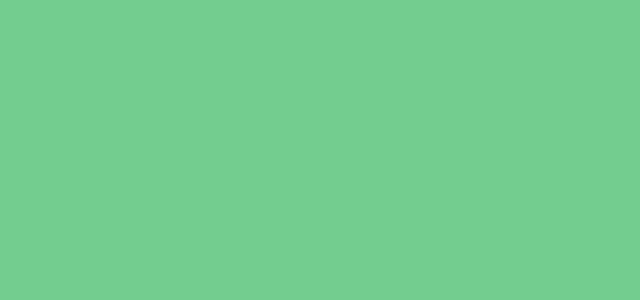
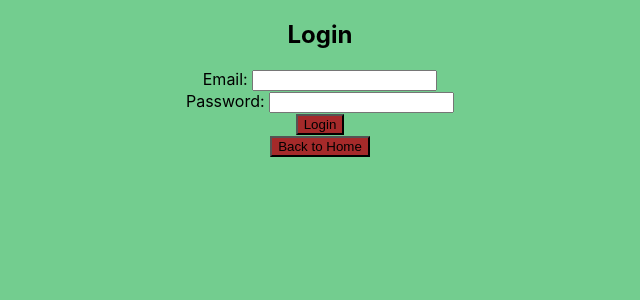
Before and after one commit to ketsia0623/technica-2025-hack, a React (Create React App) app in the folder my-ts-app/: page /login in a window 1280 px wide. Shown: the top 300 px of the page, without its empty margins (320-960 px from the left). Built offline with nearby package versions, Linux system fonts and the light colour scheme.

Commit message:
Added login basics

```diff
--- /dev/null
+++ b/my-ts-app/src/pages/LoginPage.css
@@ -0,0 +1,7 @@
+button {
+    background-color: brown;
+}
+
+.login-button {
+    background-color: brown;
+}
--- a/my-ts-app/src/pages/LoginPage.tsx
+++ b/my-ts-app/src/pages/LoginPage.tsx
@@ -1,7 +1,54 @@
-export default function LoginPage() {
+import React, { useState } from 'react';
+import { useNavigate } from 'react-router-dom';
+import './LoginPage.css';
+
+const LoginPage: React.FC = () => {
+  const navigate = useNavigate();
+  const [email, setEmail] = useState('');
+  const [password, setPassword] = useState('');
+
+  const handleLogin = (e: React.FormEvent) => {
+    e.preventDefault();
+    if (email && password) {
+      navigate('/dashboard');
+    }
+  };
+
   return (
-    <div>
-      {/* Quiz content */}
+    <div className="login-container">
+      <div className="login-card">
+        <h2 className="login-title">Login</h2>
+        <form onSubmit={handleLogin}>
+          <div className="login-form-group">
+            <label className="login-label">Email: </label>
+            <input
+              type="email"
+              value={email}
+              onChange={(e) => setEmail(e.target.value)}
+              className="login-input"
+              required
+            />
+          </div>
+          <div className="login-form-group">
+            <label className="login-label">Password: </label>
+            <input
+              type="password"
+              value={password}
+              onChange={(e) => setPassword(e.target.value)}
+              className="login-input"
+              required
+            />
+          </div>
+          <button type="submit" className="login-button">
+            Login
+          </button>
+        </form>
+        <button onClick={() => navigate('/')} className="back-button">
+          Back to Home
+        </button>
+      </div>
     </div>
   );
-}
+};
+
+export default LoginPage;
```
